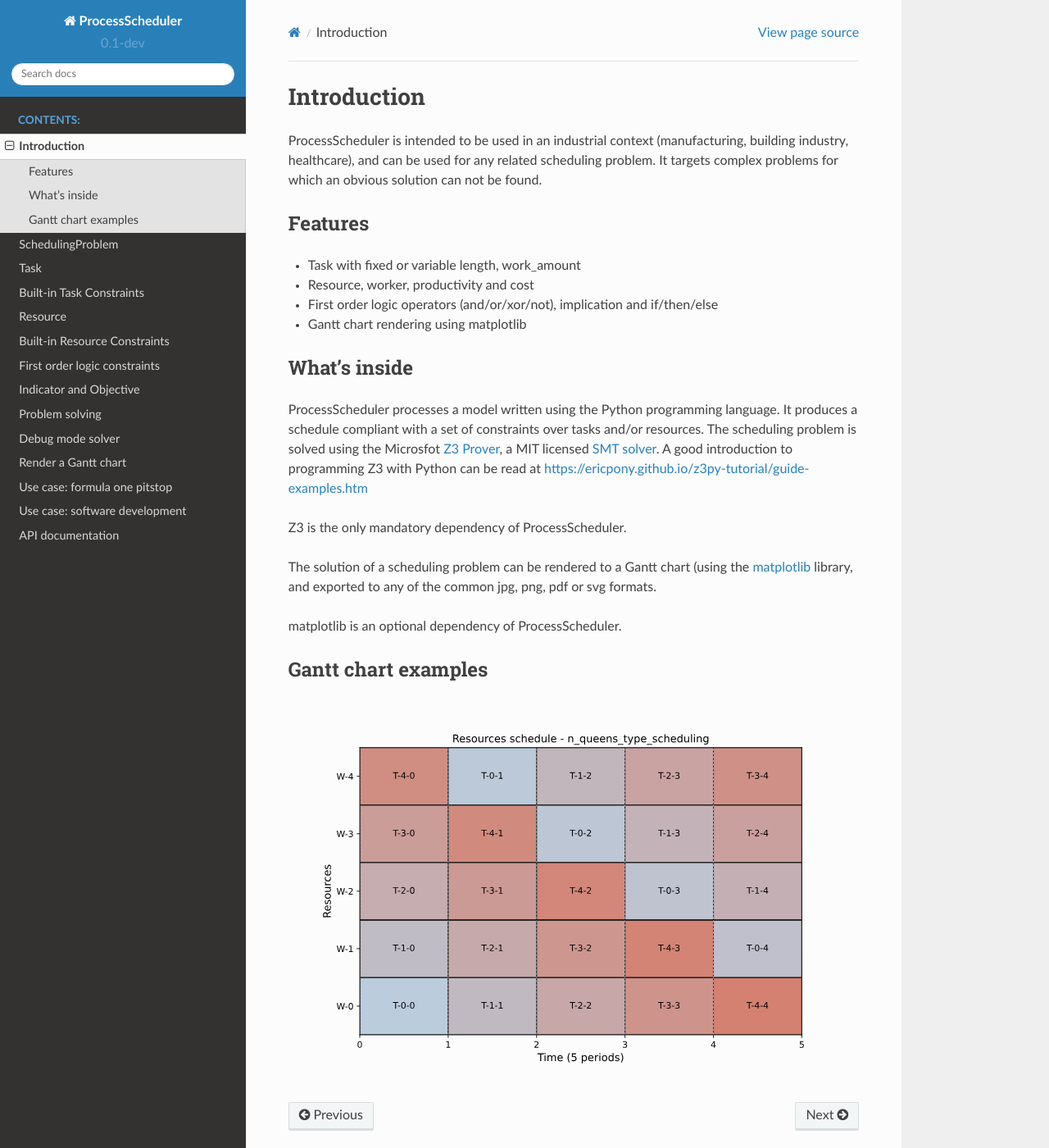
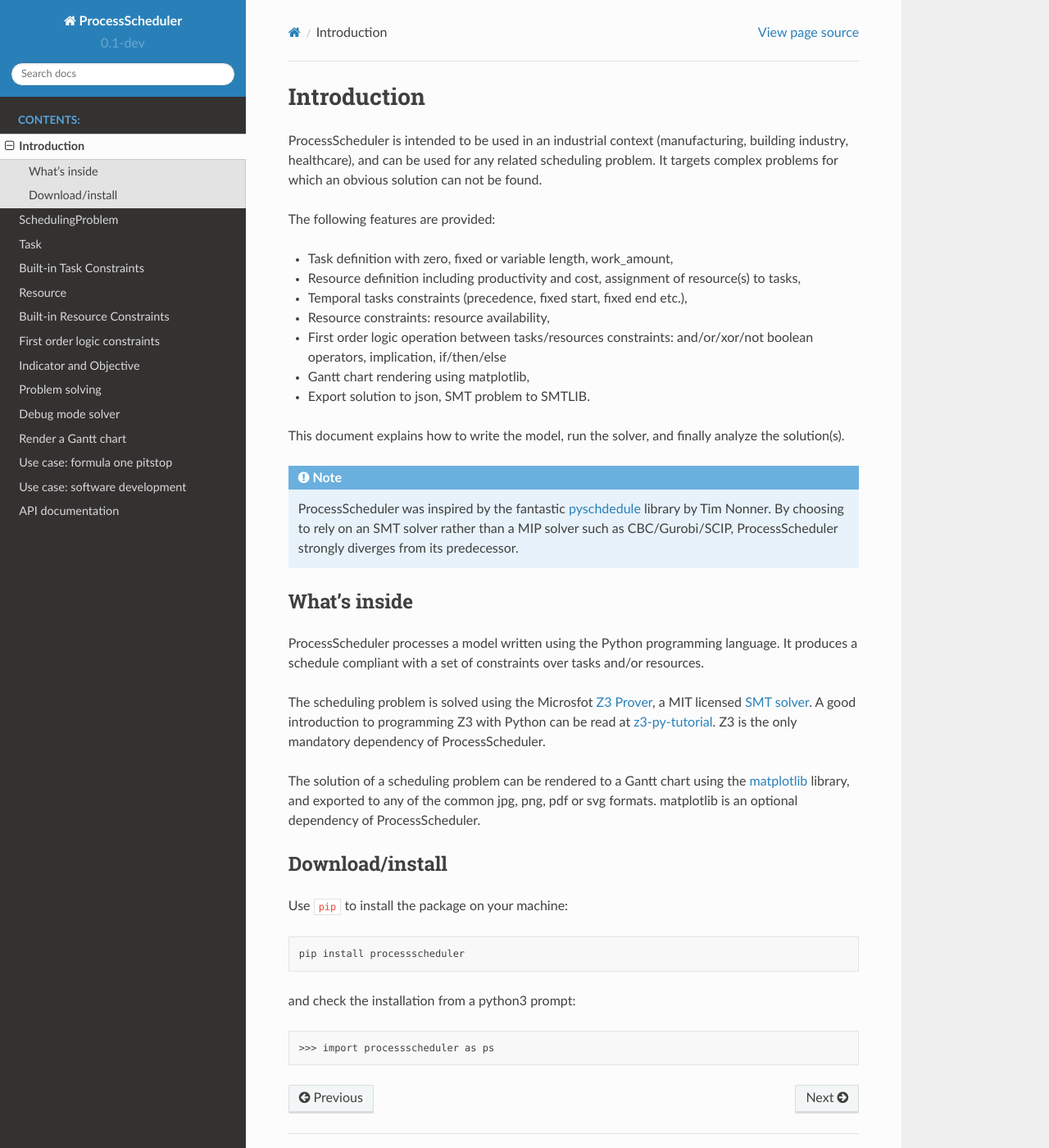
Before and after one commit to tpaviot/ProcessScheduler, a Sphinx documentation site: the page built from doc/introduction.rst, in a window 1280 px wide and 1400 px high. Shown: the whole window at 82% size. Built offline with Sphinx 7.4.7 and the Read the Docs theme 2.0.0, drawn with Linux system fonts in a browser that asks for light colours.

Commit message:
Fix docstrings and documentation

```diff
--- a/doc/api.rst
+++ b/doc/api.rst
@@ -10,6 +10,7 @@ Task API
    :members:
    :show-inheritance:
    :inherited-members:
+   :exclude-members: Task, UnavailabilityTask
 
 Resource API
 ------------
--- a/doc/conf.py
+++ b/doc/conf.py
@@ -34,6 +34,7 @@ extensions = [
     "sphinx.ext.autodoc",
     "sphinx.ext.mathjax",
     "sphinx.ext.autodoc",
+    "sphinx.ext.napoleon",
     "sphinx_autodoc_typehints",
     "nbsphinx"
 ]
--- a/doc/introduction.rst
+++ b/doc/introduction.rst
@@ -3,29 +3,48 @@ Introduction
 
 ProcessScheduler is intended to be used in an industrial context (manufacturing, building industry, healthcare), and can be used for any related scheduling problem. It targets complex problems for which an obvious solution can not be found.
 
-Features
---------
+The following features are provided:
 
-- Task with fixed or variable length, work_amount
+- Task definition with zero, fixed or variable length, work_amount,
 
-- Resource, worker, productivity and cost
+- Resource definition including productivity and cost, assignment of resource(s) to tasks,
 
-- First order logic operators (and/or/xor/not), implication and if/then/else
+- Temporal tasks constraints (precedence, fixed start, fixed end etc.),
 
-- Gantt chart rendering using matplotlib
+- Resource constraints: resource availability,
+
+- First order logic operation between tasks/resources constraints: and/or/xor/not boolean operators, implication, if/then/else
+
+- Gantt chart rendering using matplotlib,
+
+- Export solution to json, SMT problem to SMTLIB.
+
+This document explains how to write the model, run the solver, and finally analyze the solution(s).
+
+
+.. note::
+
+	ProcessScheduler was inspired by the fantastic `pyschdedule <https://github.com/timnon/pyschedule>`_ library by Tim Nonner. By choosing to rely on an SMT solver rather than a MIP solver such as CBC/Gurobi/SCIP, ProcessScheduler strongly diverges from its predecessor.
 
 What's inside
 -------------
 
-ProcessScheduler processes a model written using the Python programming language. It produces a schedule compliant with a set of constraints over tasks and/or resources. The scheduling problem is solved using the Microsfot `Z3 Prover <https://github.com/Z3Prover/z3>`_, a MIT licensed `SMT solver <https://en.wikipedia.org/wiki/Satisfiability_modulo_theories>`_. A good introduction to programming Z3 with Python can be read at https://ericpony.github.io/z3py-tutorial/guide-examples.htm
+ProcessScheduler processes a model written using the Python programming language. It produces a schedule compliant with a set of constraints over tasks and/or resources.
 
-Z3 is the only mandatory dependency of ProcessScheduler.
+The scheduling problem is solved using the Microsfot `Z3 Prover <https://github.com/Z3Prover/z3>`_, a MIT licensed `SMT solver <https://en.wikipedia.org/wiki/Satisfiability_modulo_theories>`_. A good introduction to programming Z3 with Python can be read at `z3-py-tutorial <https://ericpony.github.io/z3py-tutorial/guide-examples.htm>`_. Z3 is the only mandatory dependency of ProcessScheduler.
 
-The solution of a scheduling problem can be rendered to a Gantt chart (using the `matplotlib <https://www.matplotlib.org>`_ library, and exported to any of the common jpg, png, pdf or svg formats.
+The solution of a scheduling problem can be rendered to a Gantt chart using the `matplotlib <https://www.matplotlib.org>`_ library, and exported to any of the common jpg, png, pdf or svg formats. matplotlib is an optional dependency of ProcessScheduler.
 
-matplotlib is an optional dependency of ProcessScheduler.
+Download/install
+----------------
+Use ``pip`` to install the package on your machine:
 
-Gantt chart examples
---------------------
+.. code-block:: bash
 
-.. image:: img/example_1.svg
+	pip install processscheduler
+
+and check the installation from a python3 prompt:
+
+.. code-block:: bash
+
+	>>> import processscheduler as ps
```
Also changed, not shown: doc/scheduling_problem.rst (+4 -4 lines), 2 other files.
